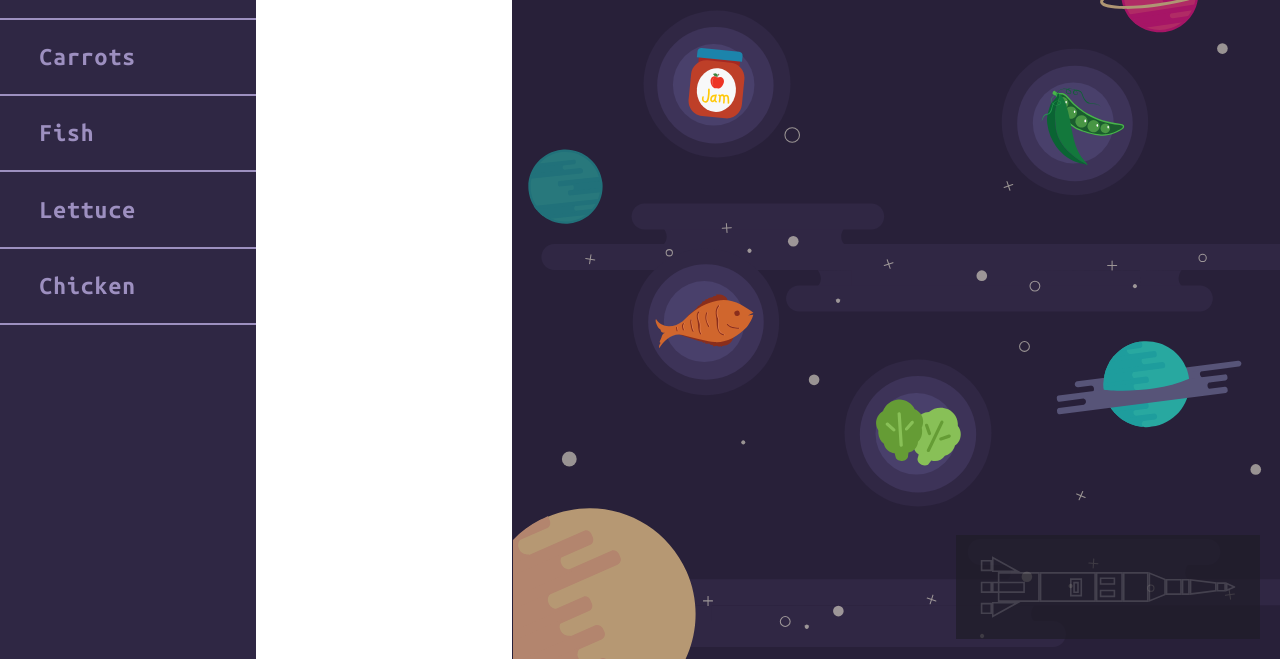
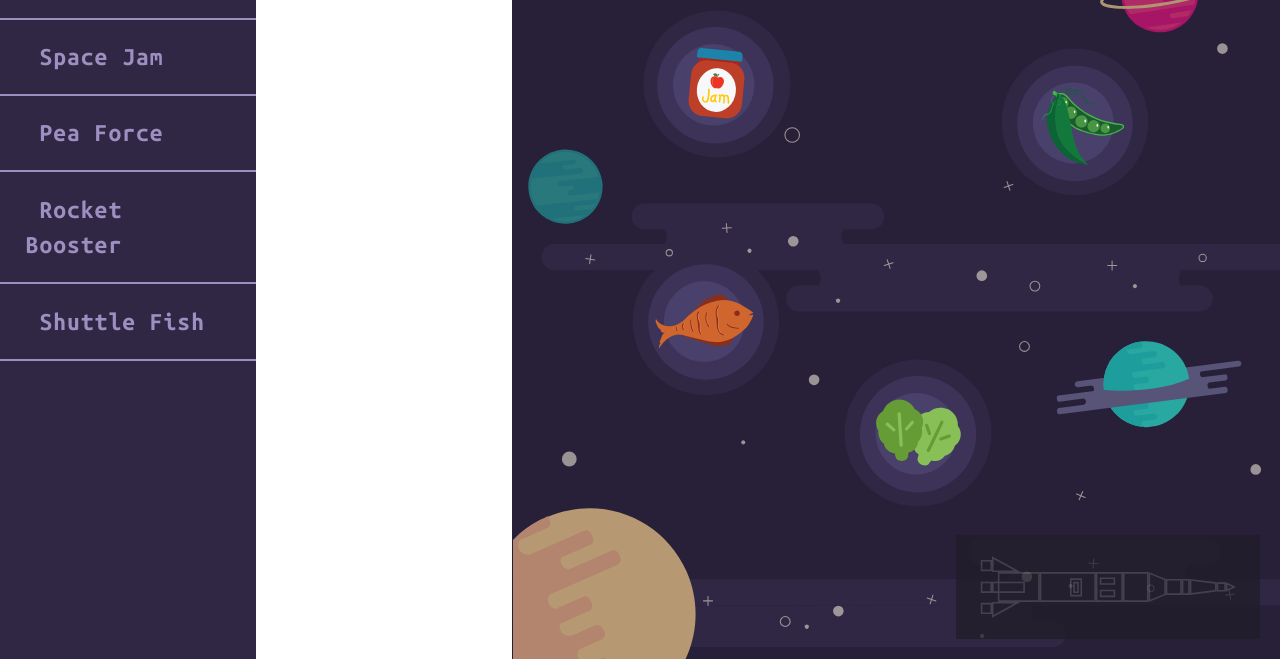
Before and after one commit to afoals/meteor-mission-front-end, a website: page src/index.html in a window 1280 px wide. Shown: the part 141-800 px from the top of the page. Drawn offline with nearby package versions, Linux system fonts and the light colour scheme; files that its build step writes are made by us from their sources; no server answers.

Commit message:
update name

```diff
--- a/src/index.html
+++ b/src/index.html
@@ -23,19 +23,19 @@
       <ul class="shoping-list">
         <li class="shoping-list-item">
           <img src="" class="shoping-list-item-icon">
-          <span class="shoping-list-item-name">Carrots</span>
+          <span class="shoping-list-item-name">Space Jam</span>
         </li> <!-- ./shoping-item -->
         <li class="shoping-list-item">
           <img src="" class="shoping-list-item-icon">
-          <span class="shoping-list-item-name">Fish</span>
+          <span class="shoping-list-item-name">Pea Force</span>
         </li> <!-- ./shoping-item -->
         <li class="shoping-list-item">
           <img src="" class="shoping-list-item-icon">
-          <span class="shoping-list-item-name">Lettuce</span>
+          <span class="shoping-list-item-name">Rocket Booster</span>
         </li> <!-- ./shoping-item -->
         <li class="shoping-list-item">
           <img src="" class="shoping-list-item-icon">
-          <span class="shoping-list-item-name">Chicken</span>
+          <span class="shoping-list-item-name">Shuttle Fish</span>
         </li> <!-- ./shoping-item -->
       </ul> <!-- ./shoping-list -->
     </div> <!-- ./sidebar-container -->
```
